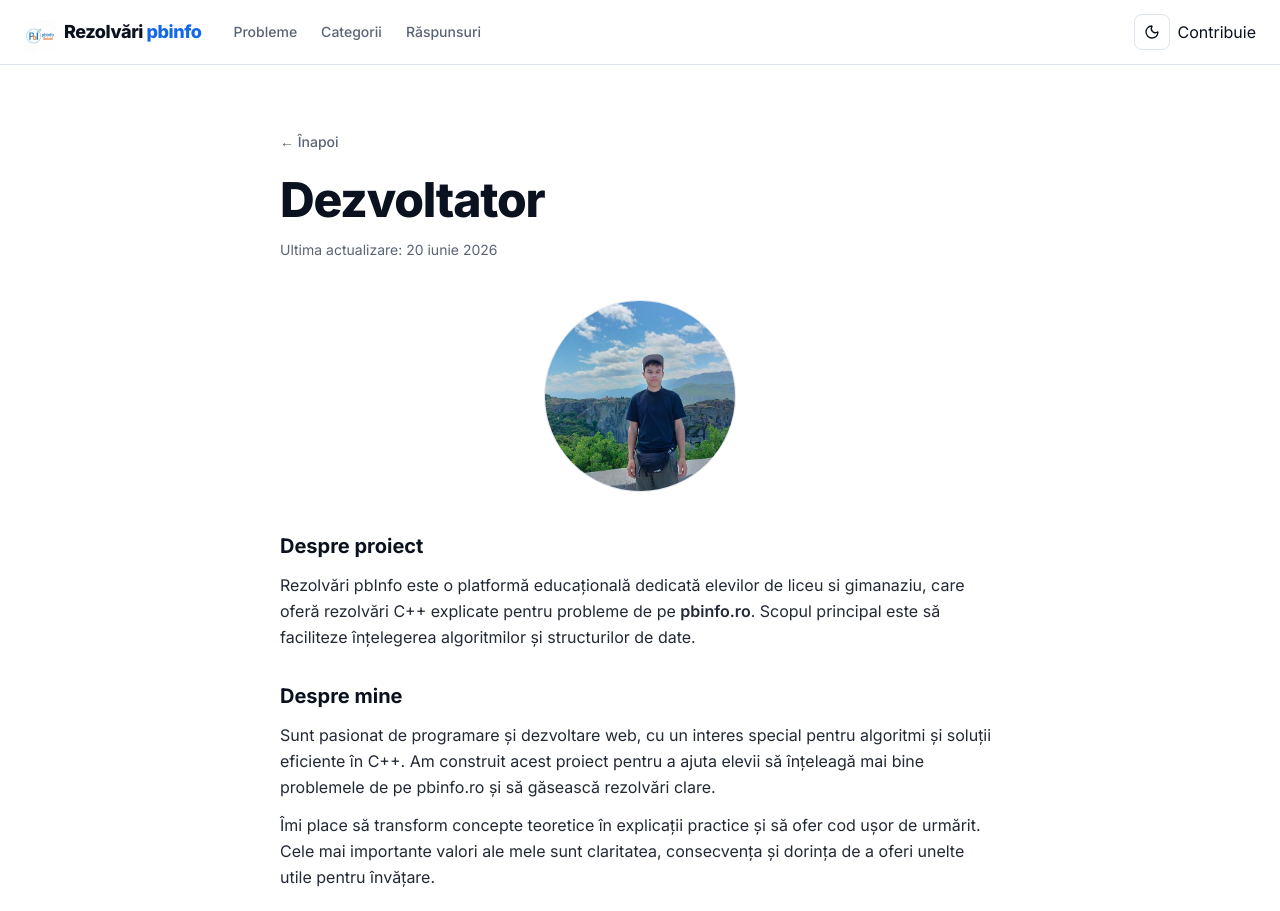
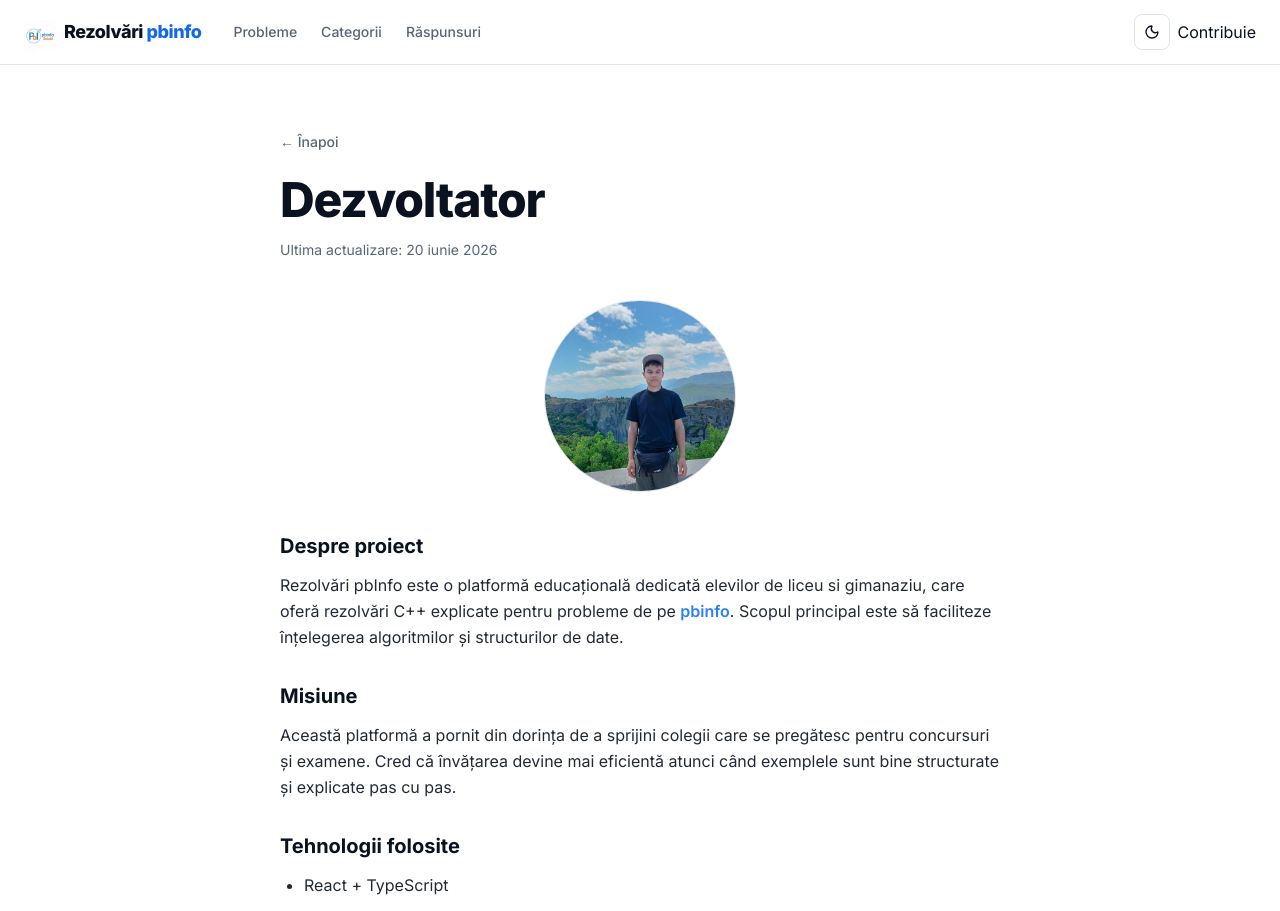
Before and after one commit to itsiamdev/pbinfo, a React (Vite) app: page /dezvoltator in a window 1280 px wide. Shown: the top 911 px of the page. Built offline with nearby package versions, Linux system fonts and the light colour scheme.

Commit message:
Refactor DezvoltatorPage content and improve accessibility with updated links

```diff
--- a/src/routes/dezvoltator.tsx
+++ b/src/routes/dezvoltator.tsx
@@ -9,8 +9,7 @@ export const Route = createFileRoute("/dezvoltator")({
       { title: "Dezvoltator — Rezolvări PbInfo" },
       {
         name: "description",
-        content:
-          "Informații despre dezvoltatorul platformei Rezolvări PbInfo și modul de contact.",
+        content: "Informații despre dezvoltatorul platformei Rezolvări PbInfo și modul de contact.",
       },
     ],
   }),
@@ -29,9 +28,7 @@ function DezvoltatorPage() {
           ← Înapoi
         </Link>
 
-        <h1 className="text-4xl font-extrabold tracking-tight md:text-5xl">
-          Dezvoltator
-        </h1>
+        <h1 className="text-4xl font-extrabold tracking-tight md:text-5xl">Dezvoltator</h1>
         <p className="mt-4 text-sm text-muted-foreground">Ultima actualizare: 20 iunie 2026</p>
 
         <div className="mt-10 flex flex-col items-center">
@@ -46,34 +43,27 @@ function DezvoltatorPage() {
           <section>
             <h2 className="text-xl font-bold text-foreground">Despre proiect</h2>
             <p className="mt-3">
-              Rezolvări pbInfo este o platformă educațională dedicată elevilor de liceu si gimanaziu, care oferă
-              rezolvări C++ explicate pentru probleme de pe <span className="font-semibold" onClick={() => window.open("https://pbinfo.ro", "_blank")}>
-                pbinfo.ro
-              </span>. Scopul principal este să
-              faciliteze înțelegerea algoritmilor și structurilor de date.
+              Rezolvări pbInfo este o platformă educațională dedicată elevilor de liceu si
+              gimanaziu, care oferă rezolvări C++ explicate pentru probleme de pe{" "}
+              <a
+                href="https://www.pbinfo.ro"
+                target="_blank"
+                rel="noreferrer"
+                className="font-semibold text-blue-500"
+              >
+                pbinfo
+              </a>
+              . Scopul principal este să faciliteze înțelegerea algoritmilor și structurilor de
+              date.
             </p>
           </section>
 
           <section>
-            <h2 className="text-xl font-bold text-foreground">Despre mine</h2>
+            <h2 className="text-xl font-bold text-foreground">Misiune</h2>
             <p className="mt-3">
-              Sunt pasionat de programare și dezvoltare web, cu un interes special pentru algoritmi și
-              soluții eficiente în C++. Am construit acest proiect pentru a ajuta elevii să înțeleagă mai bine
-              problemele de pe pbinfo.ro și să găsească rezolvări clare.
-            </p>
-            <p className="mt-3">
-              Îmi place să transform concepte teoretice în explicații practice și să ofer cod ușor de urmărit.
-              Cele mai importante valori ale mele sunt claritatea, consecvența și dorința de a oferi unelte
-              utile pentru învățare.
-            </p>
-          </section>
-
-          <section>
-            <h2 className="text-xl font-bold text-foreground">Motivație</h2>
-            <p className="mt-3">
-              Această platformă a pornit din dorința de a sprijini colegii care se pregătesc pentru concursuri
-              și examene. Cred că învățarea devine mai eficientă atunci când exemplele sunt bine structurate și
-              explicate pas cu pas.
+              Această platformă a pornit din dorința de a sprijini colegii care se pregătesc pentru
+              concursuri și examene. Cred că învățarea devine mai eficientă atunci când exemplele
+              sunt bine structurate și explicate pas cu pas.
             </p>
           </section>
 
@@ -83,8 +73,6 @@ function DezvoltatorPage() {
               <li>React + TypeScript</li>
               <li>TanStack Router</li>
               <li>Tailwind CSS</li>
-              <li>Lucide React (iconițe)</li>
-              <li>Prism / highlight.js (sintaxă cod)</li>
             </ul>
           </section>
 
```
